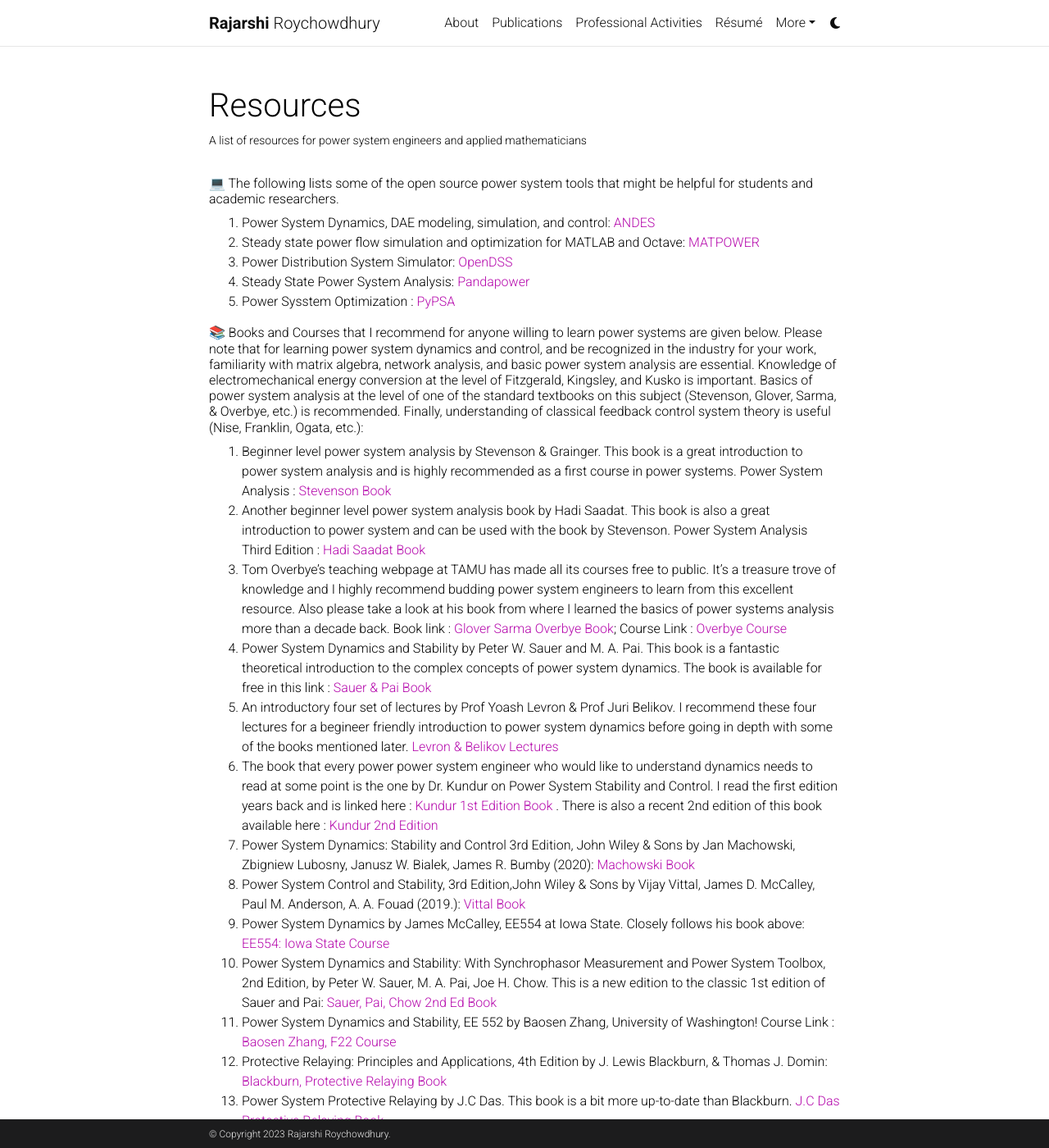
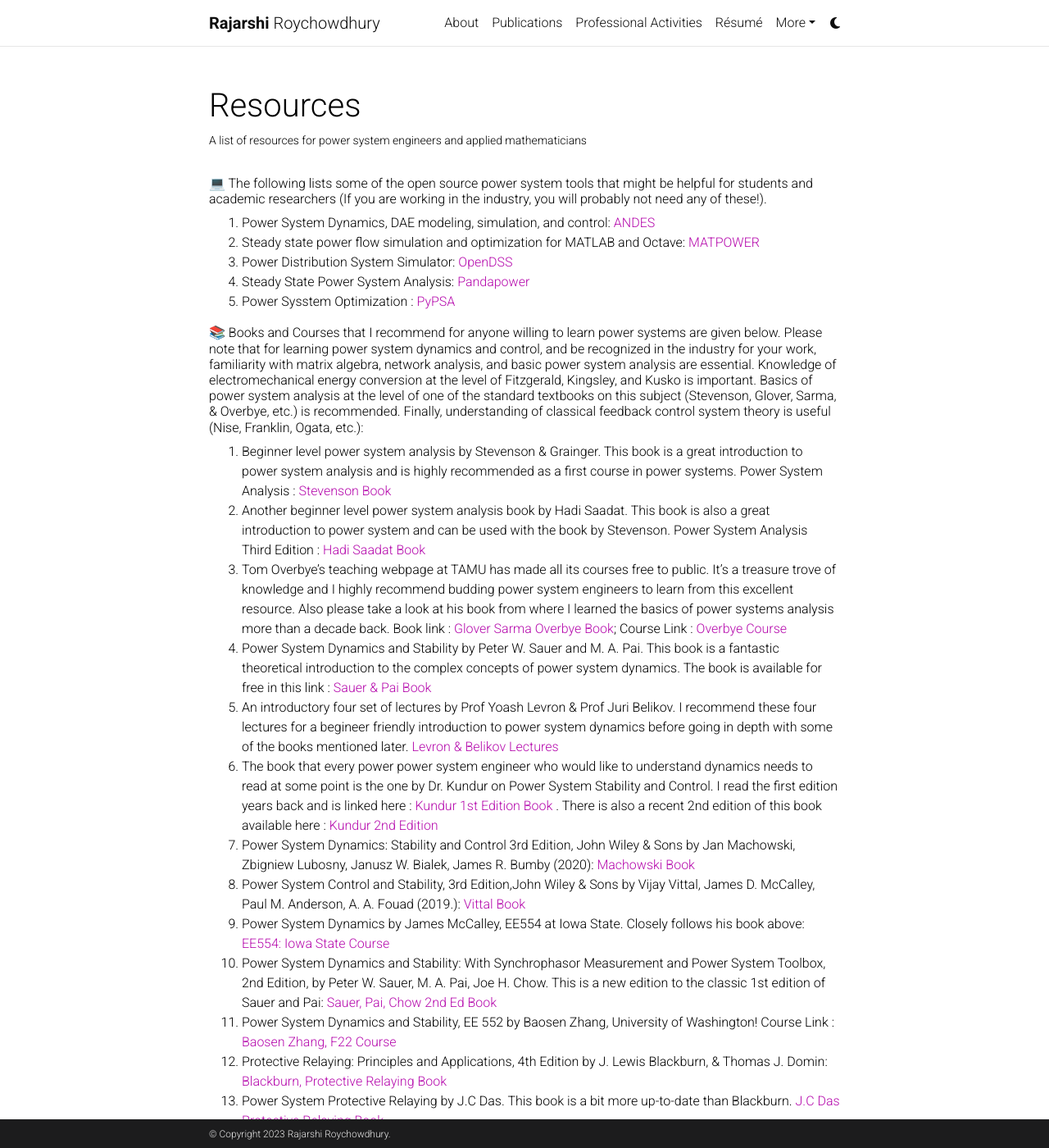
Before and after one commit to rajarshiroychowdhury/rajarshiroychowdhury.github.io, a Jekyll site: the page built from _pages/resources.md, in a window 1280 px wide and 1400 px high. Shown: the whole window at 82% size. Built offline with Jekyll 4.4.1, drawn with Linux system fonts in a browser that asks for light colours; emoji names are drawn with the system emoji font; comment, search, counter and statistics services are not loaded; a style sheet for code colours, icons or effects is not loaded; some of the changed text lies outside the part shown.

Commit message:
resources : hui interview questions added

```diff
--- a/_pages/resources.md
+++ b/_pages/resources.md
@@ -6,7 +6,7 @@
 nav: false
 nav_order: 4
 ---
-###### :computer: The following lists some of the open source power system tools that might be helpful for students and academic researchers.
+###### :computer: The following lists some of the open source power system tools that might be helpful for students and academic researchers (If you are working in the industry, you will probably not need any of these!).
 
 1. Power System Dynamics, DAE modeling, simulation, and control: [ANDES](https://github.com/curent/andes)
 2. Steady state power flow simulation and optimization for MATLAB and Octave: [MATPOWER](https://github.com/MATPOWER/matpower)
@@ -35,3 +35,9 @@
 14.  Power System Protection, 2nd Edition, by Paul M. Anderson, Charles F. Henville, Rasheek Rifaat, Brian Johnson, Sakis Meliopoulos: [Anderson Book 2nd Edition](https://www.wiley.com/en-us/Power+System+Protection,+2nd+Edition-p-9781119513148)
 15. Power System Protection and Relaying, ECE 525 by Brian K. Johnson. Follows his book that is linked in [15] above : [UIdaho ECE525 Course](https://webpages.uidaho.edu/ece/ee/power/ECE525/)
 16. A protection book from GE Grid Solutions, available completely for free! [GE: Protection Book](https://rpa.energy.mn/wp-content/uploads/2016/07/network-protection-and-automation-guide-book.pdf)
+
+
+###### Miscellaneous:
+
+1. Excellent Power System Interview Questions for entry level positions by Dr. Hui Zhang. Cheat Code : If you ever happen to  interview with me expect at least one or two questions or some variants from this list!
+[Hui: Power Systems Engineer Interview Questions](https://www.linkedin.com/pulse/10-questions-you-must-prepare-power-systems-engineer-interview-zhang/)
```
